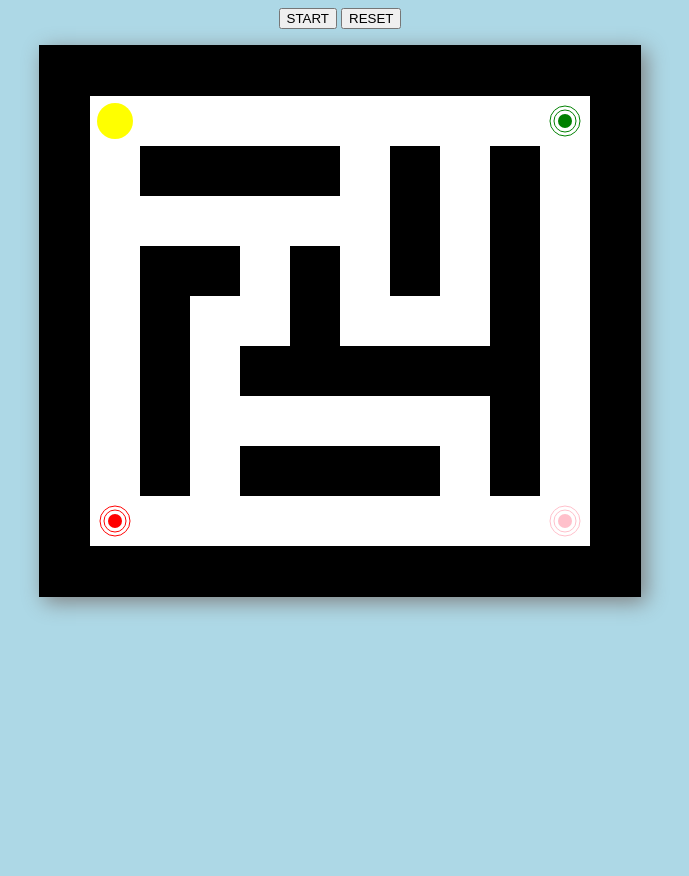
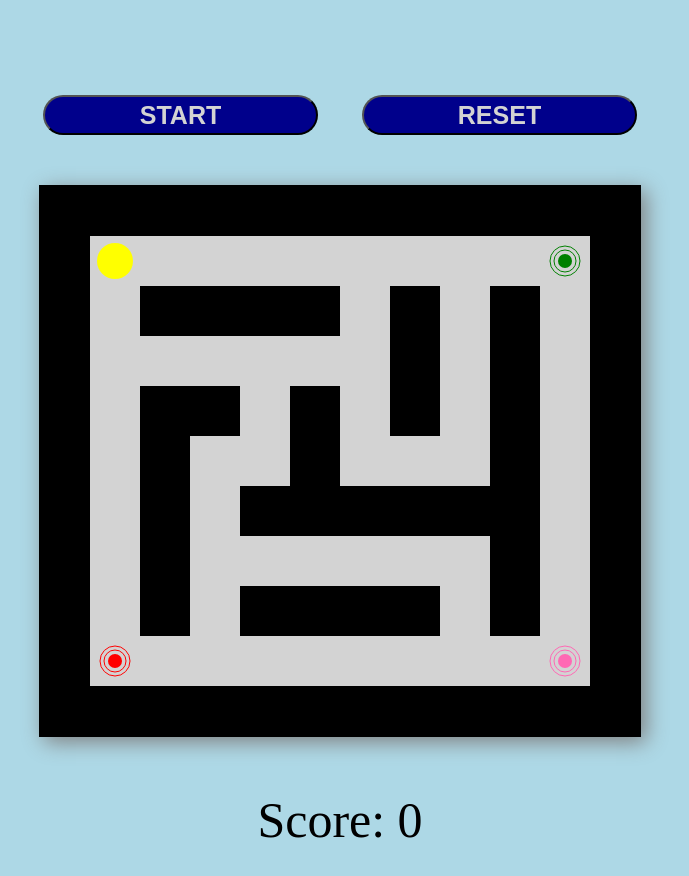
Before and after one commit to BrianSchmeling/PacMan-Clone, a plain HTML site: page index.html in a window 1280 px wide. Shown: the whole page, without its empty margins (300-989 px from the left). Before the commit the page ends 800 px from the top, so only its background shows below. Drawn offline with Linux system fonts and the light colour scheme.

Commit message:
Update styling

```diff
--- a/index.html
+++ b/index.html
@@ -8,10 +8,12 @@
     <link rel="stylesheet" href="style.css" />
   </head>
   <body>
-    <button id="start">START</button>
-    <button id="reset">RESET</button>
-    <p id="score"></p>
+    <div>
+      <button id="start" class="button">start</button>
+      <button id="reset" class="button">reset</button>
+    </div>
     <canvas id="canvas"></canvas>
+    <p id="score">Score: 0</p>
     <script src="script.js"></script>
   </body>
 </html>
--- a/script.js
+++ b/script.js
@@ -212,7 +212,7 @@ for (i = 0; i < map.length; i++) {
 player.drawPlayer();
 firstGhost.drawGhost("red");
 secondGhost.drawGhost("green");
-thirdGhost.drawGhost("pink");
+thirdGhost.drawGhost("hotpink");
 
 document.addEventListener("keydown", keyDown, false);
 document.addEventListener("keyup", keyUp, false);
@@ -502,6 +502,6 @@ function animate() {
   } else {
     firstGhost.drawGhost("red");
     secondGhost.drawGhost("green");
-    thirdGhost.drawGhost("pink");
+    thirdGhost.drawGhost("hotpink");
   }
 }
--- a/style.css
+++ b/style.css
@@ -1,5 +1,5 @@
 body {
-  /* margin-top: 150px; */
+  margin-top: 75px;
   text-align: center;
   background: lightblue;
 }
@@ -7,5 +7,22 @@ body {
 #canvas {
   box-shadow: 5px 5px 20px grey;
   border: 1px black solid;
-  background: white;
+  background: lightgray;
 }
+
+.button {
+  background-color: darkblue;
+  color: lightgray;
+  font-weight: bold;
+  text-transform: uppercase;
+  font-size: 25px;
+  width: 275px;
+  height: 40px;
+  margin: 20px;
+  margin-bottom: 50px;
+  border-radius: 25px;
+}
+
+#score {
+  font-size: 50px;
+}
```
Also changed, not shown: 1 other file.
